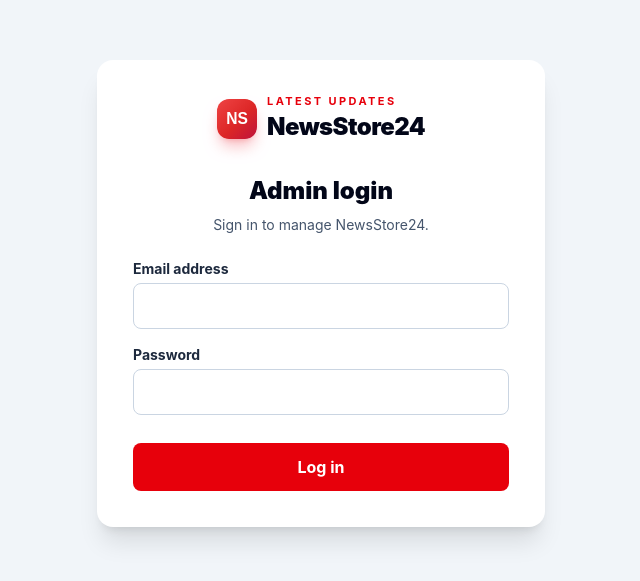
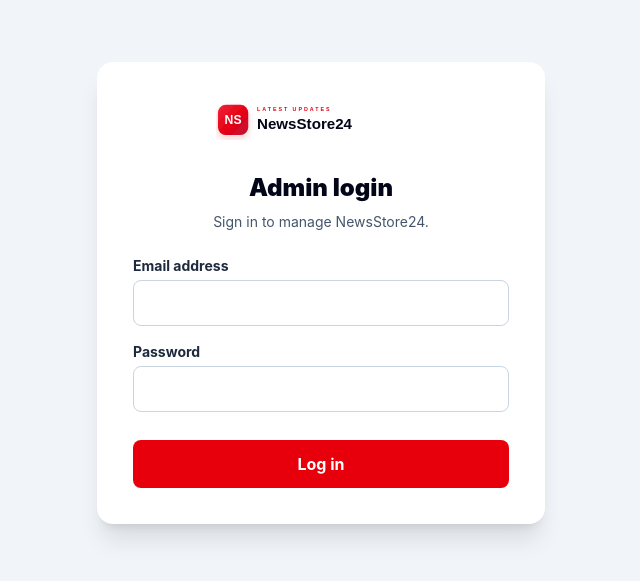
Before and after one commit to harvijay-glitch/newsstore24, a React (Vite) app: page /admin/login in a window 1280 px wide. Shown: the part 107-688 px from the top of the page, without its empty margins (319-959 px from the left). Built offline with nearby package versions, Linux system fonts and the light colour scheme; no server answers.

Commit message:
Add downloadable NewsStore24 logo

```diff
--- a/src/components/BrandLogo.jsx
+++ b/src/components/BrandLogo.jsx
@@ -3,11 +3,7 @@ import { Link } from "react-router-dom";
 function BrandLogo({ footer = false }) {
   return (
     <Link to="/" aria-label="NewsStore24 home" className="group inline-flex items-center gap-2.5">
-      <img src="/favicon-ns.svg?v=1" alt="NS" className="h-10 w-10 rounded-xl shadow-lg shadow-red-600/25 transition-transform group-hover:-rotate-6 group-hover:scale-105" />
-      <span className="leading-none">
-        <span className={`block text-[11px] font-bold uppercase tracking-[0.22em] ${footer ? "text-red-400" : "text-red-600"}`}>Latest Updates</span>
-        <span className={`mt-1 block text-2xl font-black tracking-tight ${footer ? "text-white" : "text-slate-950"}`}>NewsStore24</span>
-      </span>
+      <img src="/newsstore24-logo.svg" alt="NewsStore24 - Latest Updates" className={`h-auto w-[210px] transition-transform group-hover:scale-[1.02] ${footer ? "brightness-0 invert" : ""}`} />
     </Link>
   );
 }
```
Also changed, not shown: public/newsstore24-logo.svg (added).
